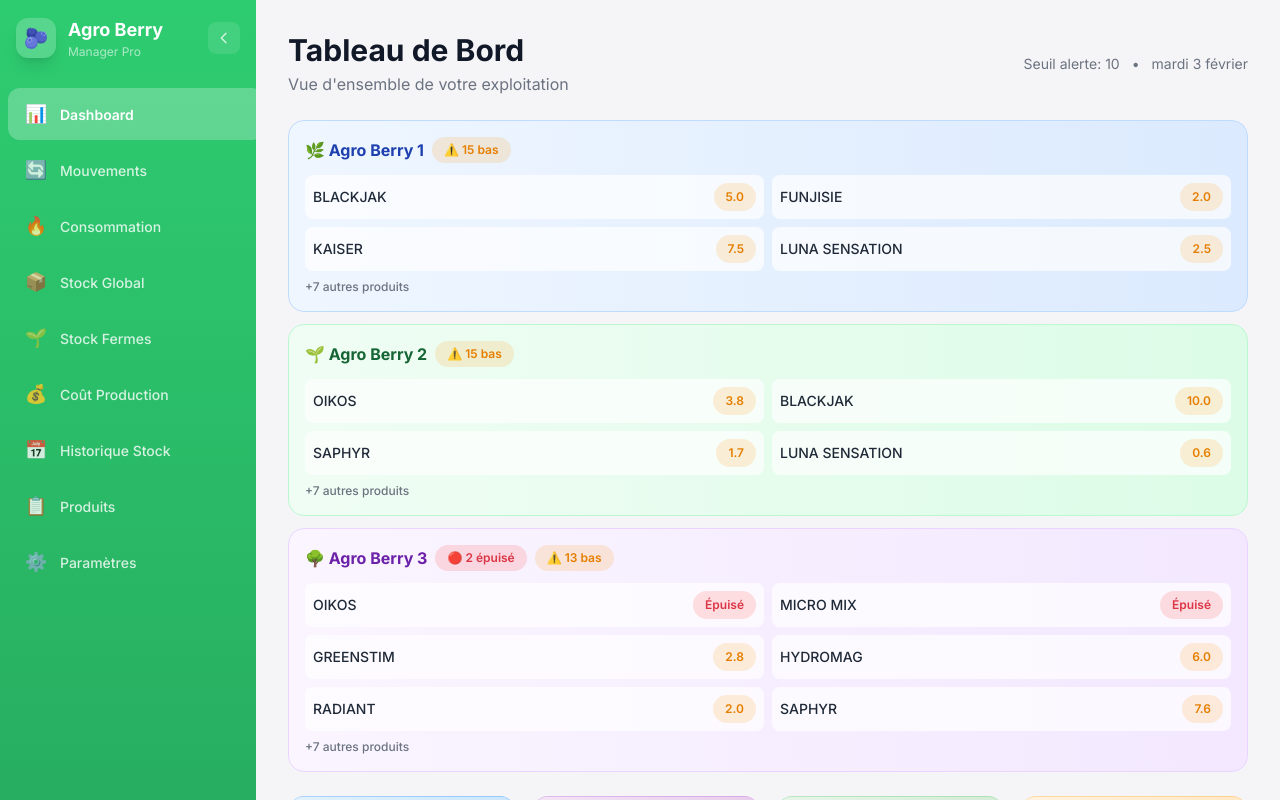
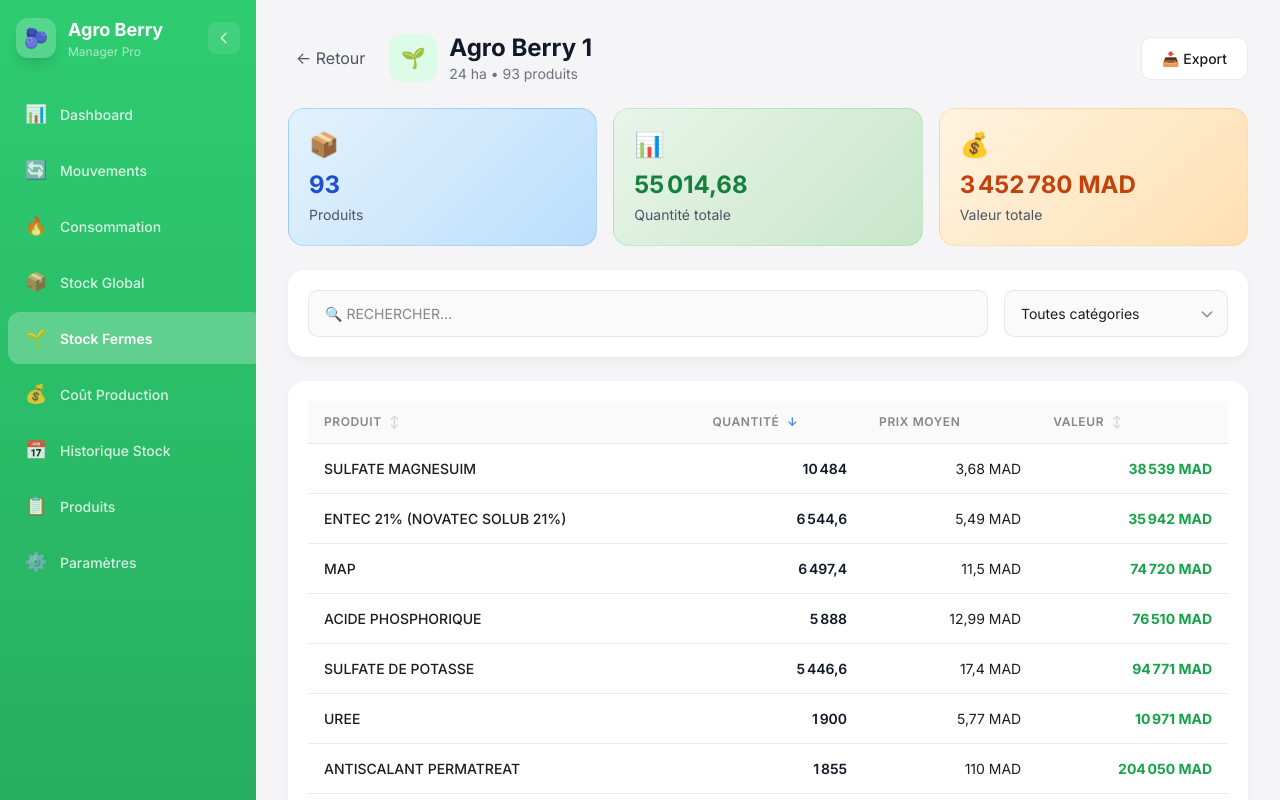
Before and after one commit to ahmedechennoufi/agro-berry-manager, a React (Vite) app: page / in a window 1280 px wide. Both pictures are taken after a click on the element 768 px from the left and 216 px from the top of the page. Built offline with nearby package versions, Linux system fonts and the light colour scheme.

Commit message:
v5.4.2 - Alertes fermes cliquables

```diff
--- a/src/pages/Dashboard.jsx
+++ b/src/pages/Dashboard.jsx
@@ -91,7 +91,7 @@
         </div>
       </div>
 
-      {/* Alerts Section - Par Ferme */}
+      {/* Alerts Section - Par Ferme - CLICKABLE */}
       {(criticalAlerts.length > 0 || warningAlerts.length > 0) && (
         <div className="space-y-3">
           {['AB1', 'AB2', 'AB3'].map(farm => {
@@ -100,18 +100,30 @@
             if (farmCritical.length === 0 && farmWarning.length === 0) return null;
 
             const farmColors = {
-              AB1: { bg: 'from-blue-50 to-blue-100', border: 'border-blue-200', title: 'text-blue-800', label: '🌿 Agro Berry 1' },
-              AB2: { bg: 'from-green-50 to-green-100', border: 'border-green-200', title: 'text-green-800', label: '🌱 Agro Berry 2' },
-              AB3: { bg: 'from-purple-50 to-purple-100', border: 'border-purple-200', title: 'text-purple-800', label: '🌳 Agro Berry 3' }
+              AB1: { bg: 'from-blue-50 to-blue-100', border: 'border-blue-200', title: 'text-blue-800', label: '🌿 Agro Berry 1', id: 'AGRO BERRY 1' },
+              AB2: { bg: 'from-green-50 to-green-100', border: 'border-green-200', title: 'text-green-800', label: '🌱 Agro Berry 2', id: 'AGRO BERRY 2' },
+              AB3: { bg: 'from-purple-50 to-purple-100', border: 'border-purple-200', title: 'text-purple-800', label: '🌳 Agro Berry 3', id: 'AGRO BERRY 3' }
             };
             const c = farmColors[farm];
 
+            const handleFarmClick = () => {
+              localStorage.setItem('selectedFarmId', c.id);
+              setPage('farms');
+            };
+
             return (
-              <div key={farm} className={`p-4 rounded-2xl bg-gradient-to-r ${c.bg} border ${c.border}`}>
-                <div className="flex items-center gap-2 mb-3">
-                  <h3 className={`font-bold ${c.title}`}>{c.label}</h3>
-                  {farmCritical.length > 0 && <Badge color="red">🔴 {farmCritical.length} épuisé</Badge>}
-                  {farmWarning.length > 0 && <Badge color="orange">⚠️ {farmWarning.length} bas</Badge>}
+              <div
+                key={farm}
+                onClick={handleFarmClick}
+                className={`p-4 rounded-2xl bg-gradient-to-r ${c.bg} border ${c.border} cursor-pointer hover:shadow-lg hover:scale-[1.005] transition-all`}
+              >
+                <div className="flex items-center justify-between mb-3">
+                  <div className="flex items-center gap-2">
+                    <h3 className={`font-bold ${c.title}`}>{c.label}</h3>
+                    {farmCritical.length > 0 && <Badge color="red">🔴 {farmCritical.length} épuisé</Badge>}
+                    {farmWarning.length > 0 && <Badge color="orange">⚠️ {farmWarning.length} bas</Badge>}
+                  </div>
+                  <span className="text-sm text-gray-400">Voir stock →</span>
                 </div>
                 <div className="grid grid-cols-1 md:grid-cols-2 gap-2">
                   {farmCritical.slice(0, 4).map(a => (
@@ -285,7 +297,10 @@
           {farmStats.map((farm, i) => (
             <Card
               key={farm.id}
-              onClick={() => setPage('farms')}
+              onClick={() => {
+                localStorage.setItem('selectedFarmId', farm.id);
+                setPage('farms');
+              }}
               className="cursor-pointer hover:shadow-lg hover:scale-[1.02] transition-all"
             >
               <div className="flex items-center gap-4 mb-4">
--- a/src/pages/Farms.jsx
+++ b/src/pages/Farms.jsx
@@ -1,4 +1,4 @@
-import React, { useState, useMemo } from 'react';
+import React, { useState, useMemo, useEffect } from 'react';
 import { Card, Button, Input, Select, StatCard, EmptyState, Badge } from '../components/UI';
 import { FARMS, CATEGORIES } from '../lib/constants';
 import { fmt, fmtMoney, downloadExcel } from '../lib/utils';
@@ -10,6 +10,16 @@
   const [filterCategory, setFilterCategory] = useState('ALL');
   const [sortBy, setSortBy] = useState('quantity');
   const [sortOrder, setSortOrder] = useState('desc');
+
+  // Check if a farm was preselected from Dashboard
+  useEffect(() => {
+    const preselectedFarmId = localStorage.getItem('selectedFarmId');
+    if (preselectedFarmId) {
+      const farm = FARMS.find(f => f.id === preselectedFarmId);
+      if (farm) setSelectedFarm(farm);
+      localStorage.removeItem('selectedFarmId'); // Clear after use
+    }
+  }, []);
 
   const farmStockData = useMemo(() => {
     if (!selectedFarm) return [];
```
Also changed, not shown: 4 other files (tests, documents, lock files or other folders).
